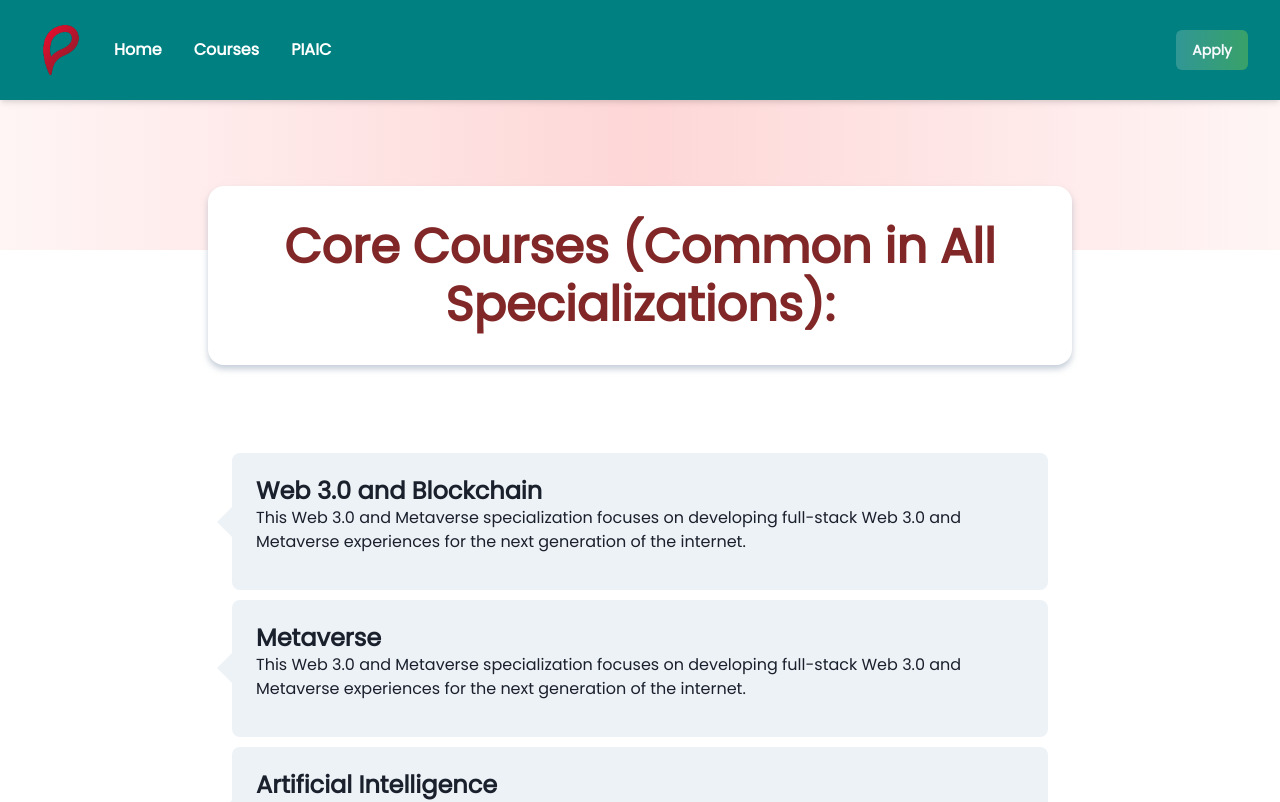
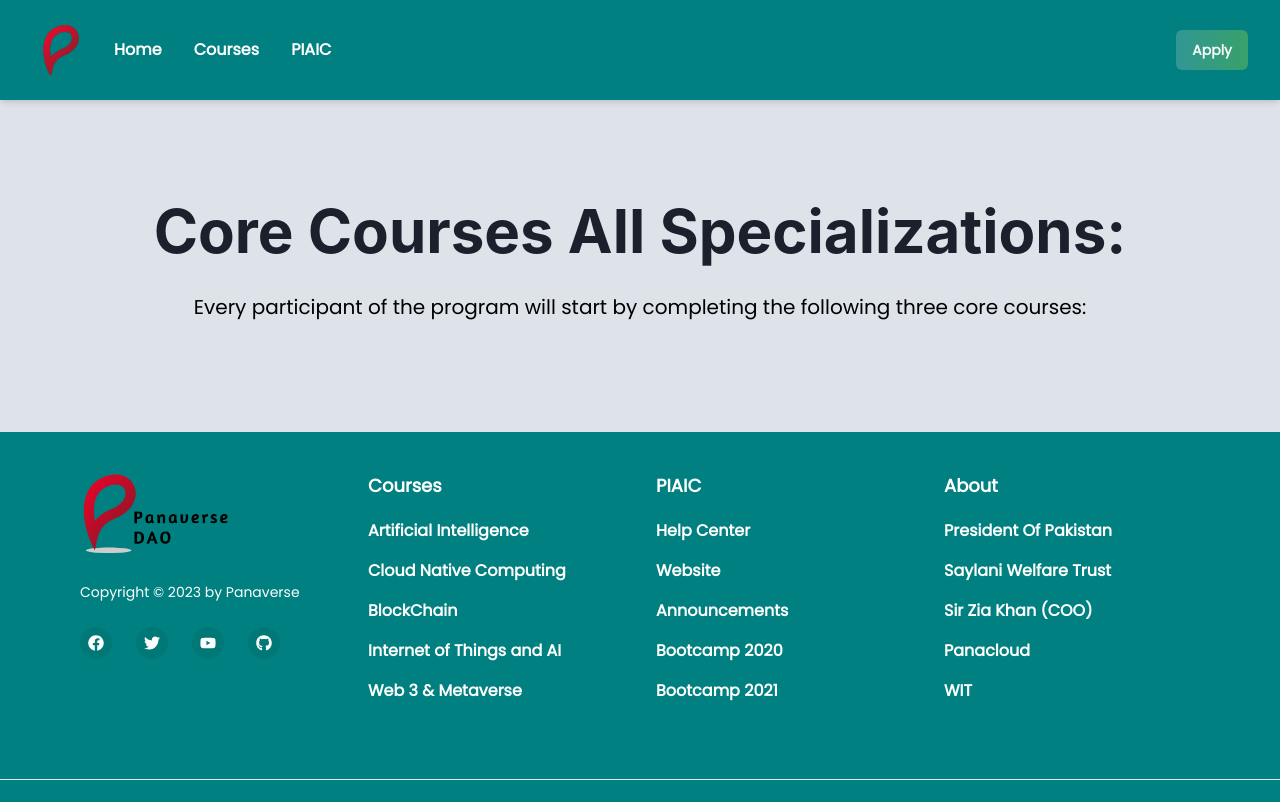
Before and after one commit to AhmedShaykh/Fit-Club, a Next.js app: page /courses in a window 1280 px wide. Shown: the top 802 px of the page. Built offline with nearby package versions, Linux system fonts and the light colour scheme.

Commit message:
Courses Heading Section

```diff
--- a/app/courses/page.tsx
+++ b/app/courses/page.tsx
@@ -1,180 +1,46 @@
 "use client";
-import React from "react";
+import { FC } from "react";
 import {
     Box,
-    chakra,
     Container,
-    Link,
-    Text,
-    HStack,
-    VStack,
+    Heading,
     Stack,
-    useColorModeValue,
-    Flex
-} from "@chakra-ui/react";
+    Text
+} from '@chakra-ui/react';
 
-interface CardProps {
-    title: string;
-    content: string;
-    link: string;
-}
 
-const articles = [
-    {
-        id: 1,
-        title: "Web 3.0 and Blockchain",
-        content: `This Web 3.0 and Metaverse specialization focuses on developing full-stack Web 3.0 and Metaverse experiences for the next generation of the internet. `,
-        link: "/metaverse",
-    },
-    {
-        id: 2,
-        title: "Metaverse",
-        content: `This Web 3.0 and Metaverse specialization focuses on developing full-stack Web 3.0 and Metaverse experiences for the next generation of the internet. `,
-        link: "/metaverse",
-    },
-    {
-        id: 3,
-        title: "Artificial Intelligence",
-        content: `The AI and Deep Learning specialization focuses on building and deploying intelligent APIs using OpenAI models and building custom Deep Learning Tensorflow models.`,
-        link: "/ai",
-    },
-    {
-        id: 4,
-        title: "Cloud-Native Computing Specialization",
-        content: `The Cloud-Native Computing Specialization focuses on Containers, Kubernetes, and CDK for Kubernetes.
-    `,
-        link: "/cloudnative",
-    },
-    {
-        id: 5,
-        title: "Ambient Computing and IoT Specialization",
-        content: `The Ambient Computing and IoT Specialization focuses on building Smart Homes, Offices, Factories, and Cities using Voice computing, Matter, and Embedded Devices. `,
-        link: "/iot",
-    },
-    {
-        id: 6,
-        title: "Genomics and Bioinformatics Specialization",
-        content: `Genomics is the study of the total genetic makeup of individual organisms, and how this genetic information is structured `,
-        link: "/bio",
-    },
-    {
-        id: 7,
-        categories: ["NP", "With Videos"],
-        title: "Network Programmability and Automation Specialization",
-        content: `his course teaches network engineers how to automate systems with code using a variety of technologies and tools, including Linux, Python, APIs, and Git.`,
-        link: "/network",
-    },
-];
-
-const CoursesSec = () => {
+const Courses: FC = () => {
     return (
-        <Container maxWidth="4xl" p={{ base: 2, sm: 10 }}>
-            {articles.map((article, index) => (
-                <Flex key={index} mb="10px">
-                    <Card {...article} />
-                </Flex>
-            ))}
-        </Container>
-    );
+        <Box>
+            <Box bg="#dde3e9">
+                <Container maxW={'7xl'}>
+                    <Stack
+                        mt="5rem"
+                        textAlign={'center'}
+                        align={'center'}
+                        py={{ base: 20, md: 28 }}
+                    >
+                        <Heading
+                            as="h2"
+                            lineHeight={1.3}
+                            fontWeight={"bold"}
+                            fontSize={{ base: '4xl', sm: '5xl', lg: '6xl' }}
+                        >
+                            Core Courses All Specializations:
+                        </Heading>
+                        <Text
+                            fontSize={20}
+                            color={'black'}
+                            lineHeight={1.3}
+                            pt={{ base: "2", md: "4" }}
+                        >
+                            Every participant of the program will start by completing the following three core courses:
+                        </Text>
+                    </Stack>
+                </Container>
+            </Box>
+        </Box>
+    )
 };
 
-const Card = ({ title, content, link }: CardProps) => {
-    return (
-        <HStack
-            p={{ base: 3, sm: 6 }}
-            bg={useColorModeValue("gray.100", "gray.800")}
-            spacing={5}
-            rounded="lg"
-            alignItems="center"
-            pos="relative"
-            _before={{
-                content: `""`,
-                w: "0",
-                h: "0",
-                borderColor: `transparent ${useColorModeValue(
-                    "#edf2f6",
-                    "#1a202c"
-                )} transparent`,
-                borderStyle: "solid",
-                borderWidth: "15px 15px 15px 0",
-                position: "absolute",
-                left: "-15px",
-                display: "block",
-            }}
-        >
-            <Box>
-                <VStack spacing={0} mb={3} textAlign="left">
-                    <chakra.h1
-                        _hover={{ color: "#D2001A" }}
-                        fontSize="2xl"
-                        lineHeight={1.2}
-                        fontWeight="bold"
-                        w="100%"
-                    >
-                        <Link href={link}>{title}</Link>
-                    </chakra.h1>
-                    <Text fontSize="md" noOfLines={2}>
-                        {content}
-                    </Text>
-                </VStack>
-            </Box>
-        </HStack>
-    );
-};
-
-function Courses() {
-    return (
-        <div>
-            <Box pb={8}>
-                <Stack
-                    pos="relative"
-                    bgGradient={`linear(to-l, red.50, red.100 , red.50)`}
-                    height="250px"
-                    w="100%"
-                ></Stack>
-                <Box
-                    maxW="4xl"
-                    p={4}
-                    isolation="isolate"
-                    zIndex={3}
-                    mt="-5rem"
-                    marginInline="auto"
-                >
-                    <Box
-                        boxShadow={useColorModeValue(
-                            "0 4px 6px rgba(160, 174, 192, 0.6)",
-                            "0 4px 6px rgba(9, 17, 28, 0.9)"
-                        )}
-                        bg={useColorModeValue("white", "gray.800")}
-                        p={{ base: 4, sm: 8 }}
-                        overflow="hidden"
-                        rounded="2xl"
-                    >
-                        <Stack
-                            pos="relative"
-                            zIndex={1}
-                            direction="column"
-                            spacing={5}
-                            textAlign="left"
-                        >
-                            <chakra.h1
-                                fontSize="5xl"
-                                lineHeight={1.2}
-                                textAlign={"center"}
-                                fontWeight="bold"
-                                color={"red.800"}
-                            >
-                                Core Courses (Common in All Specializations):
-                            </chakra.h1>
-                        </Stack>
-                    </Box>
-                </Box>
-            </Box>
-
-            <CoursesSec />
-
-        </div>
-    );
-}
-
 export default Courses;
```
